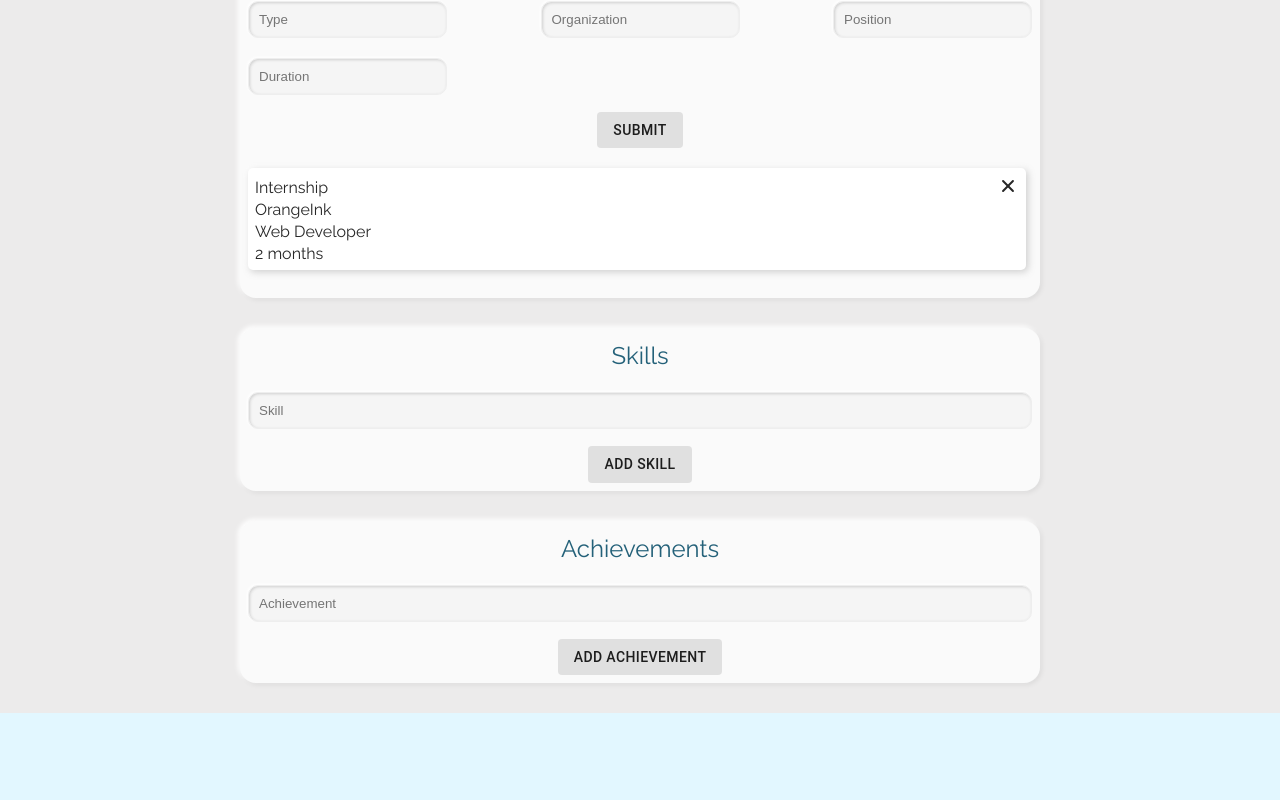
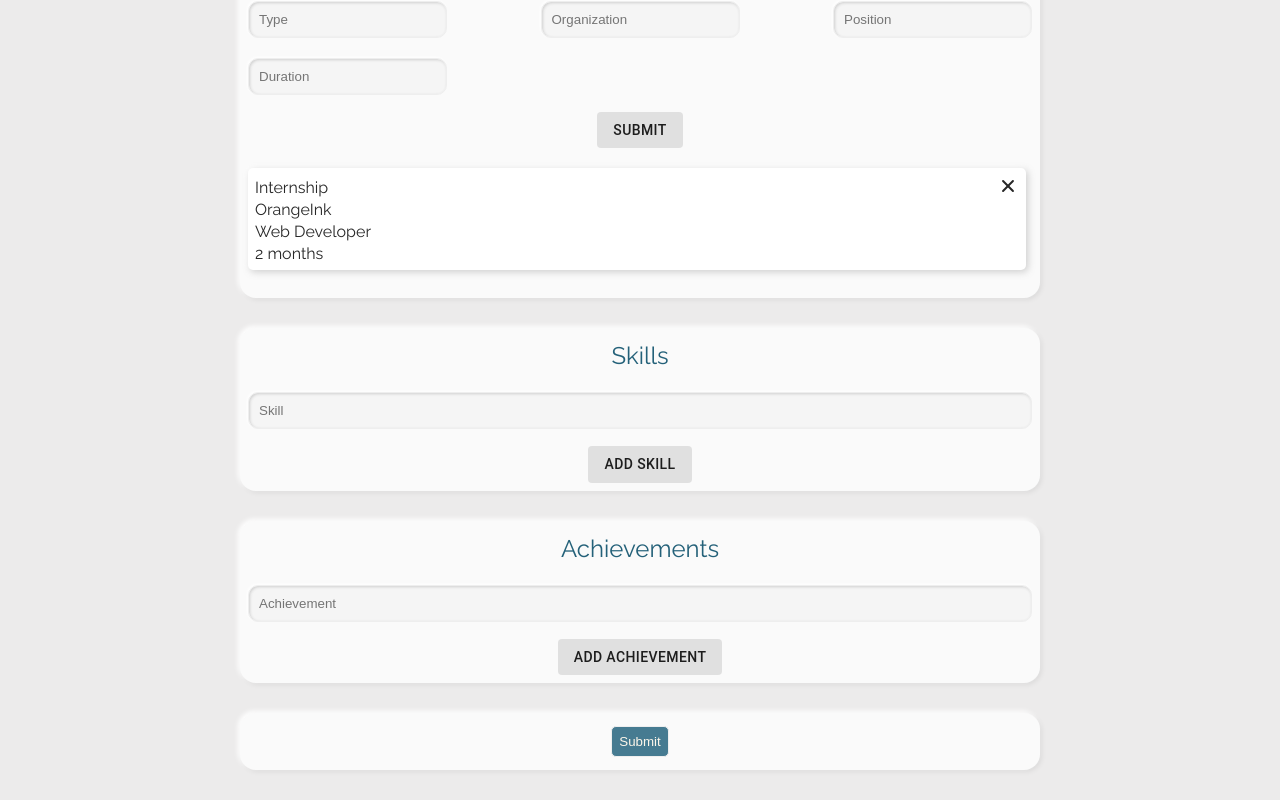
Before and after one commit to SBhattacharya45/resume-builder, a React (Create React App) app: page /form in a window 1280 px wide. Shown: the part 1101-1901 px from the top of the page. Before the commit the page ends 1814 px from the top, so only its background shows below. Built offline with nearby package versions, Linux system fonts and the light colour scheme.

Commit message:
added submit button

```diff
--- a/src/containers/FormContainer/FormContainer.js
+++ b/src/containers/FormContainer/FormContainer.js
@@ -366,6 +366,11 @@ class FormConatiner extends Component {
                         {achivs}
                     </div>
                 </Grid>
+                <Grid>
+                    <div className={classes.Container}>
+                        <button className={classes.Button}>Submit</button>
+                    </div>
+                </Grid>
             </Grid>
             </div>
         )
```
